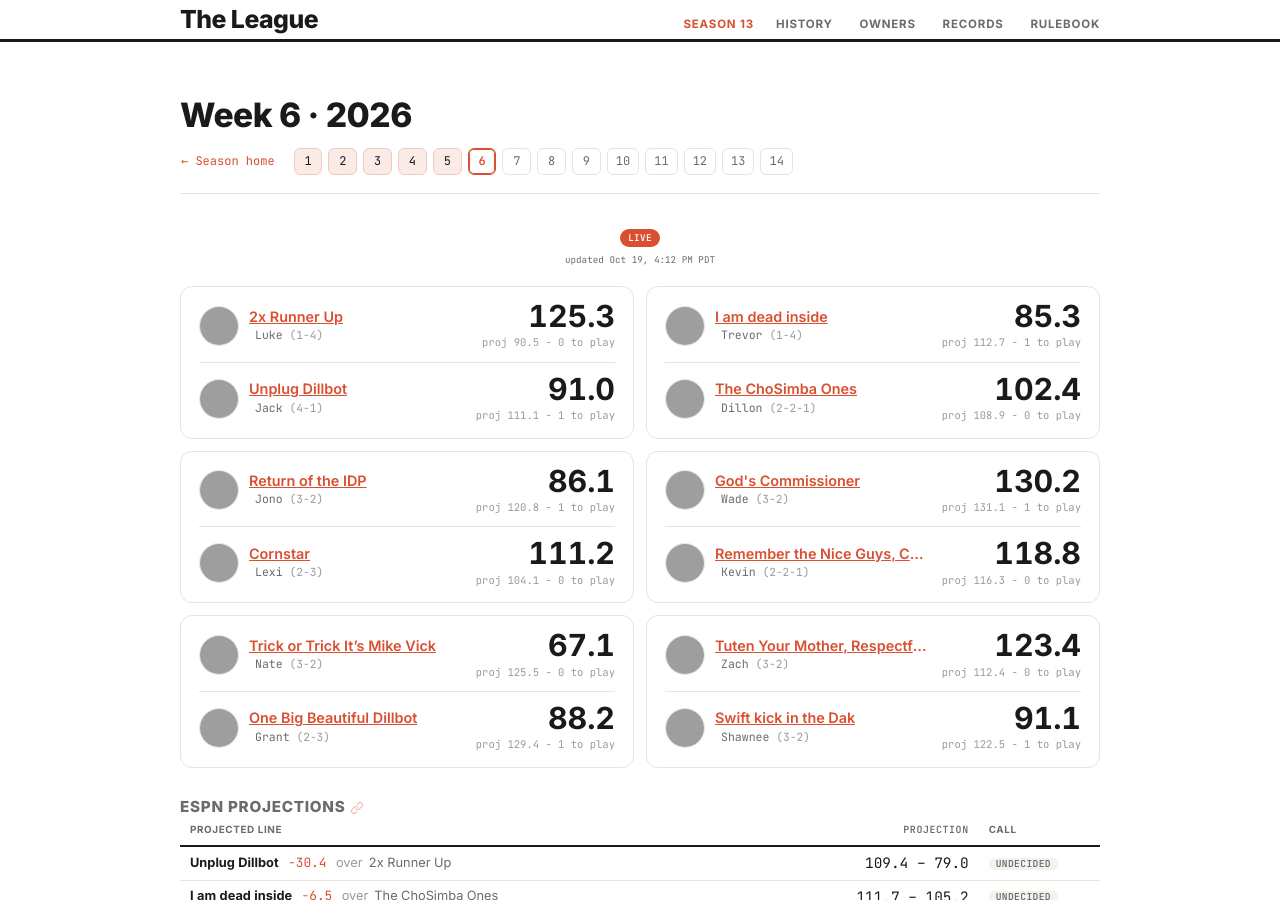
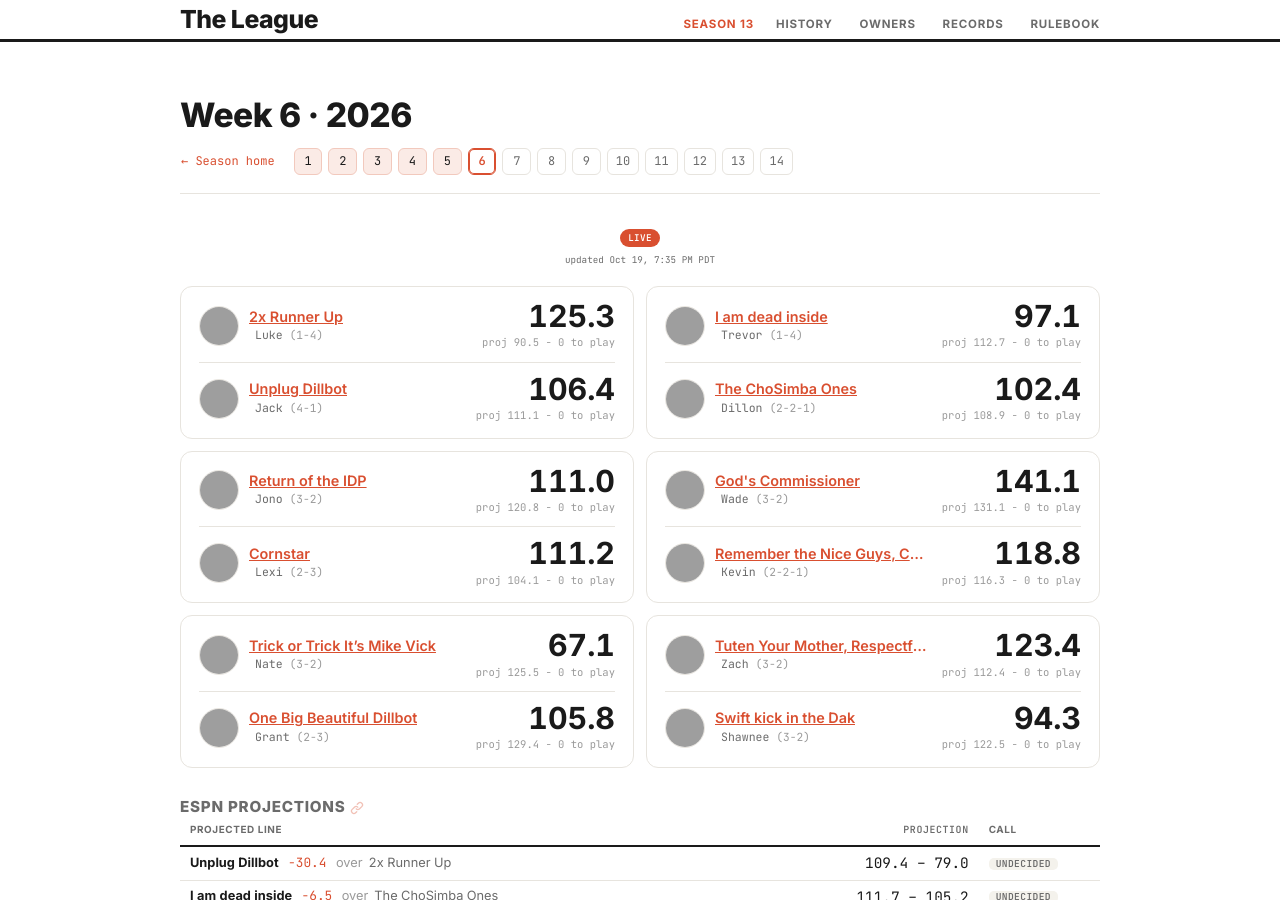
Before and after one commit to dillondrenzek/no-love-in-the-league, a Jekyll site: the page built from docs/seasons/2026/week-6.md, in a window 1280 px wide and 900 px high, cut to the strip 0-900 px from the top of the window. Built offline with Jekyll 4.4.1, drawn with Linux system fonts in a browser that asks for light colours; grey boxes are pictures that could not be loaded.

Commit message:
Daily update: 2026-10-20

```diff
--- a/docs/_data/weeks.yml
+++ b/docs/_data/weeks.yml
@@ -255,7 +255,7 @@
     result: miss
     winner_id: zachzoske
   projected_at: Sep 9, 2026 · 12:14 AM PDT
-  updated_at: Oct 19, 4:12 PM PDT
+  updated_at: Oct 19, 7:35 PM PDT
   current: false
   power:
   - rank: 1
@@ -654,7 +654,7 @@
     result: hit
     winner_id: schirmerj
   projected_at: Sep 17, 2026 · 1:57 PM PDT
-  updated_at: Oct 19, 4:12 PM PDT
+  updated_at: Oct 19, 7:35 PM PDT
   current: false
   power:
   - rank: 1
@@ -1046,7 +1046,7 @@
     result: hit
     winner_id: zachzoske
   projected_at: Sep 24, 2026 · 9:10 AM PDT
-  updated_at: Oct 19, 4:12 PM PDT
+  updated_at: Oct 19, 7:35 PM PDT
   current: false
   power:
   - rank: 1
@@ -1445,7 +1445,7 @@
     result: hit
     winner_id: zachzoske
   projected_at: Oct 1, 2026 · 3:13 PM PDT
-  updated_at: Oct 19, 4:12 PM PDT
+  updated_at: Oct 19, 7:35 PM PDT
   current: false
   power:
   - rank: 1
@@ -1825,7 +1825,7 @@
     result: miss
     winner_id: theoceanpulse
   projected_at: Oct 8, 2026 · 11:06 AM PDT
-  updated_at: Oct 19, 4:12 PM PDT
+  updated_at: Oct 19, 7:35 PM PDT
   current: false
   power:
   - rank: 1
@@ -1964,15 +1964,15 @@
     away_record: 4-1
     scored: true
     home_yet: 0
-    away_yet: 1
+    away_yet: 0
     final: false
     live: true
     playoff: false
     home_score: 125.3
-    away_score: 91.0
+    away_score: 106.4
     winner_id: null
     tie: false
-    margin: 34.3
+    margin: 18.9
     home_proj: 90.5
     away_proj: 111.1
   - home_id: purpsworth
@@ -1986,16 +1986,16 @@
     home_record: 1-4
     away_record: 2-2-1
     scored: true
-    home_yet: 1
+    home_yet: 0
     away_yet: 0
     final: false
     live: true
     playoff: false
-    home_score: 85.3
+    home_score: 97.1
     away_score: 102.4
     winner_id: null
     tie: false
-    margin: 17.1
+    margin: 5.3
     home_proj: 112.7
     away_proj: 108.9
   - home_id: schirmerj
@@ -2009,16 +2009,16 @@
     home_record: 3-2
     away_record: 2-3
     scored: true
-    home_yet: 1
+    home_yet: 0
     away_yet: 0
     final: false
     live: true
     playoff: false
-    home_score: 86.1
+    home_score: 111.0
     away_score: 111.2
     winner_id: null
     tie: false
-    margin: 25.1
+    margin: 0.2
     home_proj: 120.8
     away_proj: 104.1
   - home_id: sturmanator15
@@ -2032,16 +2032,16 @@
     home_record: 3-2
     away_record: 2-2-1
     scored: true
-    home_yet: 1
+    home_yet: 0
     away_yet: 0
     final: false
     live: true
     playoff: false
-    home_score: 130.2
+    home_score: 141.1
     away_score: 118.8
     winner_id: null
     tie: false
-    margin: 11.4
+    margin: 22.3
     home_proj: 131.1
     away_proj: 116.3
   - home_id: whowonthelastsuperbowl
@@ -2056,15 +2056,15 @@
     away_record: 2-3
     scored: true
     home_yet: 0
-    away_yet: 1
+    away_yet: 0
     final: false
     live: true
     playoff: false
     home_score: 67.1
-    away_score: 88.2
+    away_score: 105.8
     winner_id: null
     tie: false
-    margin: 21.1
+    margin: 38.7
     home_proj: 125.5
     away_proj: 129.4
   - home_id: zachzoske
@@ -2079,15 +2079,15 @@
     away_record: 3-2
     scored: true
     home_yet: 0
-    away_yet: 1
+    away_yet: 0
     final: false
     live: true
     playoff: false
     home_score: 123.4
-    away_score: 91.1
+    away_score: 94.3
     winner_id: null
     tie: false
-    margin: 32.3
+    margin: 29.1
     home_proj: 112.4
     away_proj: 122.5
   highlights: []
@@ -2183,7 +2183,7 @@
     decided: false
     result: null
   projected_at: Oct 15, 2026 · 3:56 PM PDT
-  updated_at: Oct 19, 4:12 PM PDT
+  updated_at: Oct 19, 7:35 PM PDT
   current: true
   power:
   - rank: 1
@@ -2409,7 +2409,7 @@
   highlights: []
   projections: []
   projected_at: null
-  updated_at: Oct 19, 4:12 PM PDT
+  updated_at: Oct 19, 7:35 PM PDT
   current: false
   power: []
 2026-8:
@@ -2515,7 +2515,7 @@
   highlights: []
   projections: []
   projected_at: null
-  updated_at: Oct 19, 4:12 PM PDT
+  updated_at: Oct 19, 7:35 PM PDT
   current: false
   power: []
 2026-9:
@@ -2621,7 +2621,7 @@
   highlights: []
   projections: []
   projected_at: null
-  updated_at: Oct 19, 4:12 PM PDT
+  updated_at: Oct 19, 7:35 PM PDT
   current: false
   power: []
 2026-10:
@@ -2727,7 +2727,7 @@
   highlights: []
   projections: []
   projected_at: null
-  updated_at: Oct 19, 4:12 PM PDT
+  updated_at: Oct 19, 7:35 PM PDT
   current: false
   power: []
 2026-11:
@@ -2833,7 +2833,7 @@
   highlights: []
   projections: []
   projected_at: null
-  updated_at: Oct 19, 4:12 PM PDT
+  updated_at: Oct 19, 7:35 PM PDT
   current: false
   power: []
 2026-12:
@@ -2939,7 +2939,7 @@
   highlights: []
   projections: []
   projected_at: null
-  updated_at: Oct 19, 4:12 PM PDT
+  updated_at: Oct 19, 7:35 PM PDT
   current: false
   power: []
 2026-13:
@@ -3045,7 +3045,7 @@
   highlights: []
   projections: []
   projected_at: null
-  updated_at: Oct 19, 4:12 PM PDT
+  updated_at: Oct 19, 7:35 PM PDT
   current: false
   power: []
 2026-14:
@@ -3151,6 +3151,6 @@
   highlights: []
   projections: []
   projected_at: null
-  updated_at: Oct 19, 4:12 PM PDT
+  updated_at: Oct 19, 7:35 PM PDT
   current: false
   power: []
```
Also changed, not shown: data/rosters/2026-week-06.yml (+15 -15 lines), data/seasons/2026.yml (+7 -7 lines).
